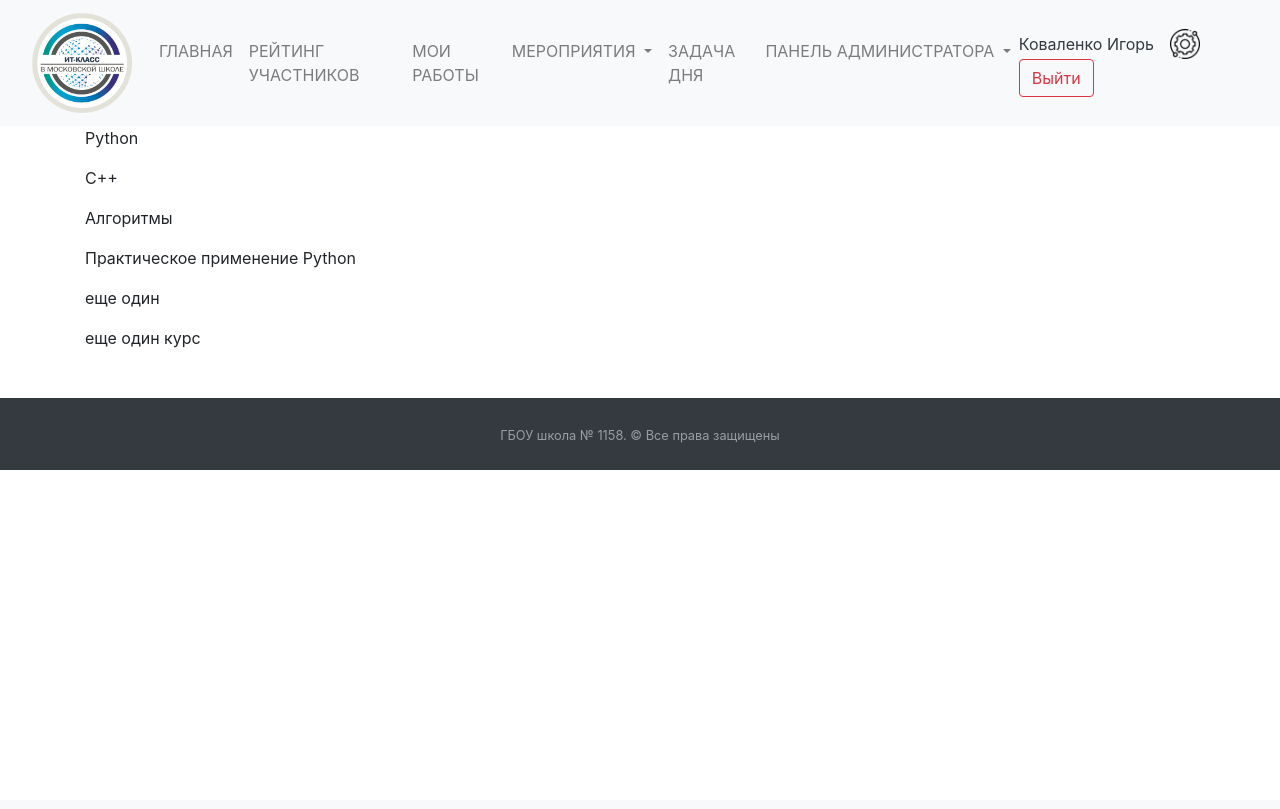
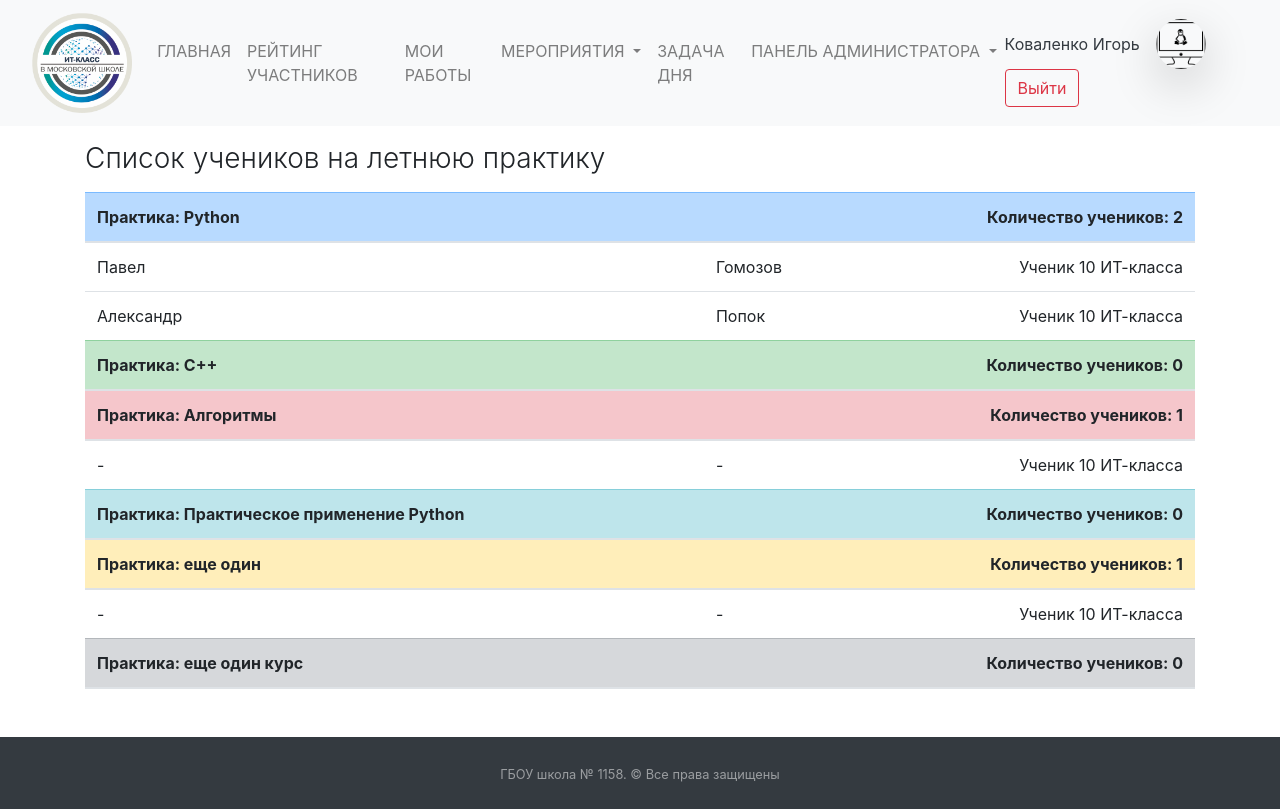
Before and after one commit to ibkov/it_class1158, a Django app: page /summer_practice/admin in a window 1280 px wide. Before the commit the page ends 470 px from the top, so only its background shows below. Run offline with Django 3.2, Linux system fonts and the light colour scheme; a user stored in the database is signed in; data comes from the database, SQL or seed files in the repository; both versions use the stored data as it was after the commit; some libraries are stand-ins or nearby versions.

Commit message:
some change interface

```diff
--- a/mainapp/views.py
+++ b/mainapp/views.py
@@ -384,5 +384,8 @@ class SummerPracticeAdminView(LoginRequiredMixin, ListView):
 
     def get_context_data(self, *, object_list=None, **kwargs):
         context = super().get_context_data(**kwargs)
-        print(SummerPractice.objects.all()[0].id_registers)
+        for i in range(6):
+            list_id = [j for j in map(int, SummerPractice.objects.all()[i].id_registers.split())]
+            context[f"list{i}"] = [Puples.objects.get(user_id=k) for k in list_id]
+            context[f"l{i}"] = len(list_id)
         return context
--- a/templates/base.html
+++ b/templates/base.html
@@ -109,6 +109,7 @@
                             ПАНЕЛЬ АДМИНИСТРАТОРА
                         </a>
                         <div class="dropdown-menu" aria-labelledby="navbarDropdown">
+                            <a class="dropdown-item" href="/summer_practice/admin">ЛЕТНЯЯ ПРАКТИКА</a>
                             {% if applicants_count != 0 %}
                                 <a class="dropdown-item" href="/applicant_list">СПИСОК КАНДИДАТОВ</a>{% endif %}
                             {% if events_new != 0 %}
@@ -126,9 +127,9 @@
                     <a class="nav-link text-dark disabled p-0"
                        href="/account/">{{ user.last_name }} {{ user.first_name }}</a>
                     <a href="/account/">
-                        <img class="img-fluid mx-3"
-                             style="width: 30px; object-fit: cover; height:30px;"
-                             src="{% static '/images/support.png' %}"></a>
+                        <img class="img-fluid mx-3 rounded-circle shadow-lg"
+                             style="width: 50px; object-fit: cover; height:50px;"
+                             src="{{ user.puples.image.url }}"></a>
                 {% endif %}
                 {% if user.username == "" %}
                     <a class="nav-link disabled" href="#">Гость</a>
@@ -147,6 +148,7 @@
         </div>
     </footer>
 </div>
-
+<script src="{% static 'js/scripts.js' %}"></script>
+<script src="http://twitter.github.com/hogan.js/builds/3.0.1/hogan-3.0.1.js"></script>
 </body>
 </html>
--- a/templates/puple_detail/puples_detail.html
+++ b/templates/puple_detail/puples_detail.html
@@ -214,6 +214,7 @@
                         </p>
 
 
+
                     {% endif %}
                 {% endif %}
             </div>
--- a/templates/puples/puples_list.html
+++ b/templates/puples/puples_list.html
@@ -16,7 +16,7 @@
                     <tr{% if superusr or pupil_pk == puple.pk %}
                         onclick="window.location.href='/statistic/pupil/{{ puple.id }}'; return false" {% endif %}
                             {% if puple.surname == user.last_name %} class="table-warning" {% endif %}>
-                        <td><img src="{{ puple.image.url }}" alt="..." class="rounded-circle" ,
+                        <td><img src="{{ puple.image.url }}" alt="..." class="rounded-circle"
                                  style="width: 75px; object-fit: cover; height:75px;"></td>
                         <td class="text-left align-middle">{{ puple.surname }}</td>
                         <td class="text-left align-middle">{{ puple.name }}</td>
--- a/templates/summer_practice_admin.html
+++ b/templates/summer_practice_admin.html
@@ -2,10 +2,106 @@
 {% load static %}
 {% block main %}
     <div class="container">
-    {% for course in summerpractice_list %}
-        <p> {{ course.name }} </p>
-    {% endfor %}
+        <h3 class="font-weight-light mt-3">Список учеников на летнюю практику</h3>
+        <table class="table mt-3">
+            <thead class="thead table-primary">
+            <tr>
+                <th scope="col">Практика: {{ summerpractice_list.0.name }}</th>
+                <th scope="col"></th>
+                <th scope="col" class="text-right">Количество учеников: {{ l0 }}</th>
+            </tr>
+            </thead>
+            <tbody>
+            {% for i in list0 %}
+                <tr>
+                    <td>{{ i.name }}</td>
+                    <td class="text-left">{{ i.surname }}</td>
+                    <td class="text-right">{{ i.get_status_display }}</td>
+                </tr>
+            {% endfor %}
+            </tbody>
+            <thead class="thead table-success">
+            <tr>
+                <th scope="col">Практика: {{ summerpractice_list.1.name }}</th>
+                <th scope="col"></th>
+                <th scope="col" class="text-right">Количество учеников: {{ l1 }}</th>
+            </tr>
+            </thead>
+            <tbody>
+            {% for i in list1 %}
+                <tr>
+                    <td>{{ i.name }}</td>
+                    <td class="text-left">{{ i.surname }}</td>
+                    <td class="text-right">{{ i.get_status_display }}</td>
+                </tr>
+            {% endfor %}
+            </tbody>
+            <thead class="thead table-danger">
+            <tr>
+                <th scope="col">Практика: {{ summerpractice_list.2.name }}</th>
+                <th scope="col"></th>
+                <th scope="col" class="text-right">Количество учеников: {{ l2 }}</th>
+            </tr>
+            </thead>
+            <tbody>
+            {% for i in list2 %}
+                <tr>
+                    <td>{{ i.name }}</td>
+                    <td class="text-left">{{ i.surname }}</td>
+                    <td class="text-right">{{ i.get_status_display }}</td>
+                </tr>
+            {% endfor %}
+            </tbody>
+            <thead class="thead table-info">
+            <tr>
+                <th scope="col">Практика: {{ summerpractice_list.3.name }}</th>
+                <th scope="col"></th>
+                <th scope="col" class="text-right">Количество учеников: {{ l3 }}</th>
+            </tr>
+            </thead>
+            <tbody>
+            {% for i in list3 %}
+                <tr>
+                    <td>{{ i.name }}</td>
+                    <td class="text-left">{{ i.surname }}</td>
+                    <td class="text-right">{{ i.get_status_display }}</td>
+                </tr>
+            {% endfor %}
+            </tbody>
+            <thead class="thead table-warning">
+            <tr>
+                <th scope="col">Практика: {{ summerpractice_list.4.name }}</th>
+                <th scope="col"></th>
+                <th scope="col" class="text-right">Количество учеников: {{ l4 }}</th>
+            </tr>
+            </thead>
+            <tbody>
+            {% for i in list4 %}
+                <tr>
+                    <td>{{ i.name }}</td>
+                    <td class="text-left">{{ i.surname }}</td>
+                    <td class="text-right">{{ i.get_status_display }}</td>
+                </tr>
+            {% endfor %}
+            </tbody>
+            <thead class="thead table-secondary">
+            <tr>
+                <th scope="col">Практика: {{ summerpractice_list.5.name }}</th>
+                <th scope="col"></th>
+                <th scope="col" class="text-right">Количество учеников: {{ l5 }}</th>
+            </tr>
+            </thead>
+            <tbody>
+            {% for i in list5 %}
+                <tr>
+                    <td>{{ i.name }}</td>
+                    <td class="text-left">{{ i.surname }}</td>
+                    <td class="text-right">{{ i.get_status_display }}</td>
+                </tr>
+            {% endfor %}
+            </tbody>
+        </table>
+
     </div>
-
 {% endblock %}
 {% block detail_active_checklist %} active{% endblock %}
```
Also changed, not shown: db.sqlite, static/js/scripts.js (added).
